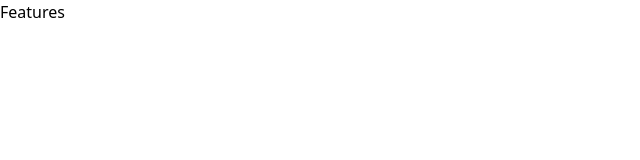
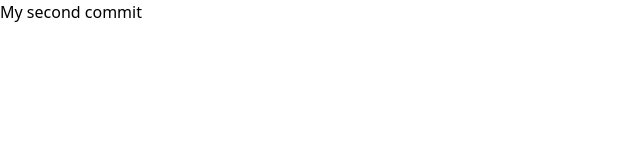
Before and after one commit to The-Dragonss/TeleSoma, a React (Vite) app: page / in a window 1280 px wide. Shown: the top 160 px of the page, without its empty margins (0-640 px from the left). Built offline with nearby package versions, Linux system fonts and the light colour scheme.

Commit message:
(Feat)Changing contents of Features

```diff
--- a/src/components/Features.jsx
+++ b/src/components/Features.jsx
@@ -1,7 +1,7 @@
 import React from "react";
 
 function Features() {
-  return <div>Features</div>;
+  return <div>My second commit</div>;
 }
 
 export default Features;
```
